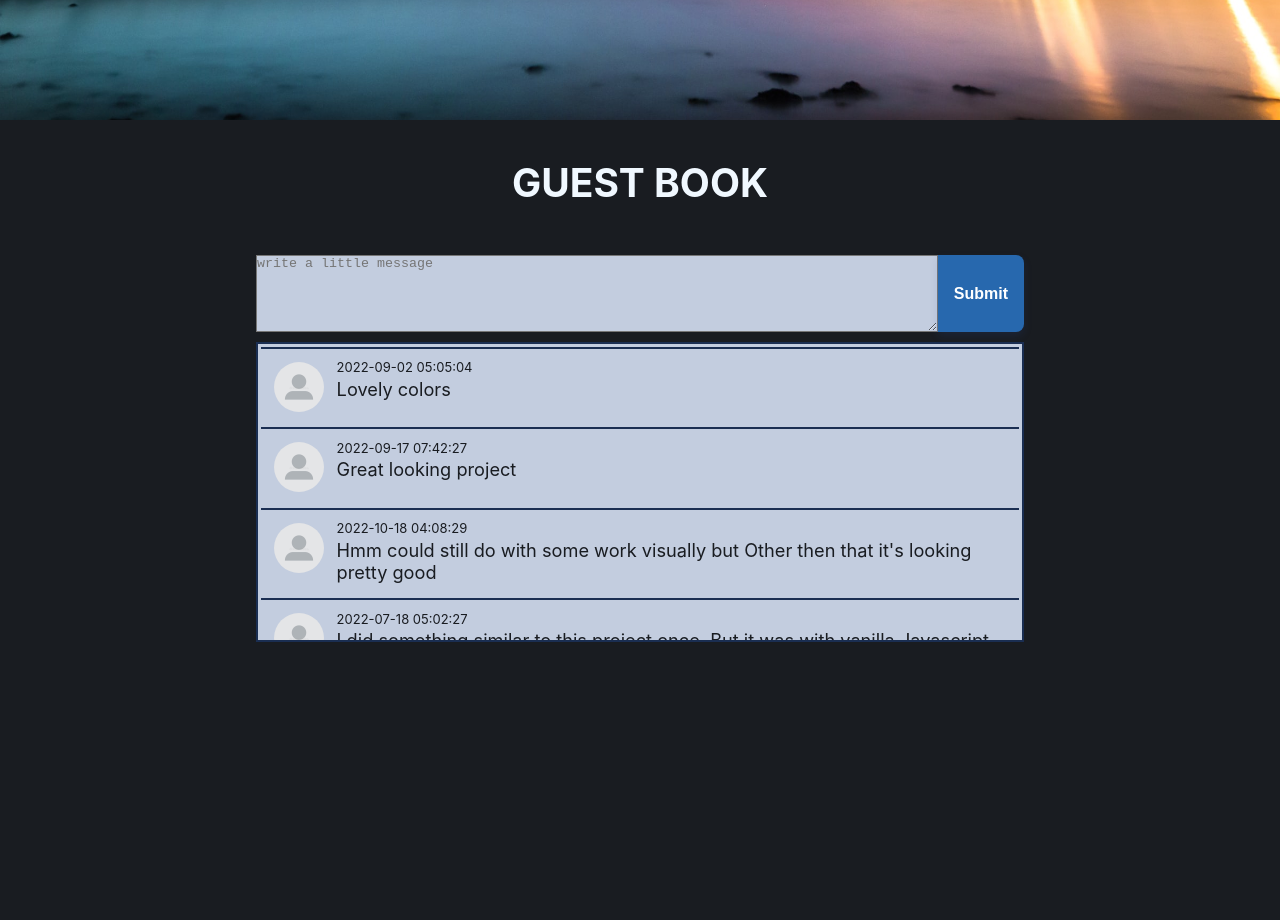
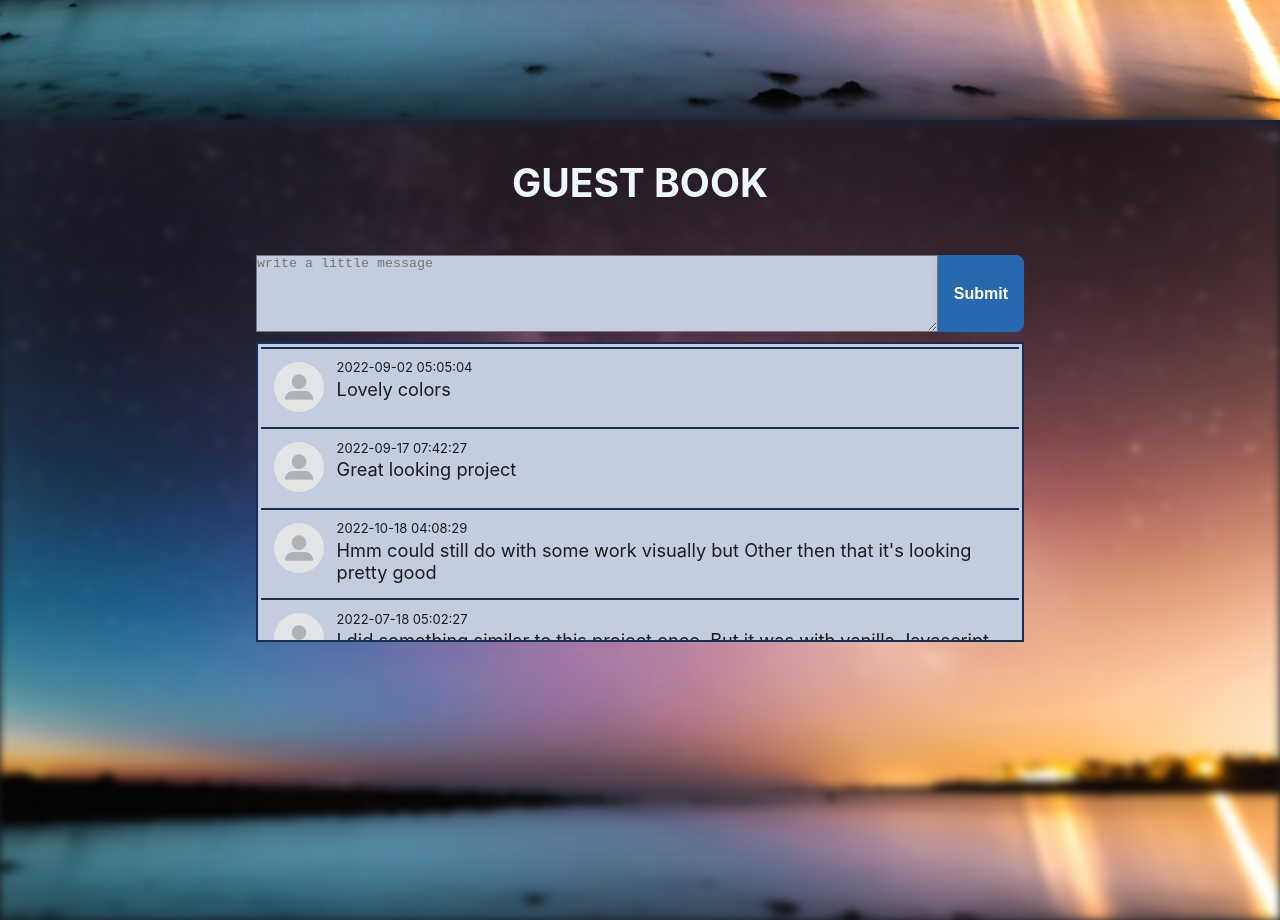
Before and after one commit to H3X-C0DE/Xmas-Assigment, a React (Create React App) app: page / in a window 1280 px wide. Shown: the part 680-1600 px from the top of the page. Built offline with nearby package versions, Linux system fonts and the light colour scheme.

Commit message:
added bg-div

```diff
--- a/src/components/Comments.jsx
+++ b/src/components/Comments.jsx
@@ -53,6 +53,8 @@ function CommentSection() {
   };
 
   return (
+    <>
+      <div className="blur-bg"></div>
       <div className="comment-section">
         <h2>Guest Book</h2>
         <form onSubmit={handleSubmit}>
@@ -74,7 +76,9 @@ function CommentSection() {
             <div className="comment-box" key={time.valueOf()}>
               <img src={pfp} alt={pfp} />
               <div className="info">
-              <p className="time-stamp">{time.format("YYYY-MM-DD HH:mm:ss")}</p>
+                <p className="time-stamp">
+                  {time.format("YYYY-MM-DD HH:mm:ss")}
+                </p>
                 <p className="comment-text">{text}</p>
               </div>
             </div>
@@ -83,13 +87,16 @@ function CommentSection() {
             <div className="comment-box" key={time.valueOf()}>
               <img src={pfp} alt={pfp} />
               <div className="info">
-              <p className="time-stamp">{time.format("YYYY-MM-DD HH:mm:ss")}</p>
+                <p className="time-stamp">
+                  {time.format("YYYY-MM-DD HH:mm:ss")}
+                </p>
                 <p className="comment-text">{text}</p>
               </div>
             </div>
           ))}
         </div>
       </div>
+    </>
   );
 }
 
```
Also changed, not shown: src/assets/images/pfp.jpg (added). Lines whose indentation alone changed are shown as unchanged.
